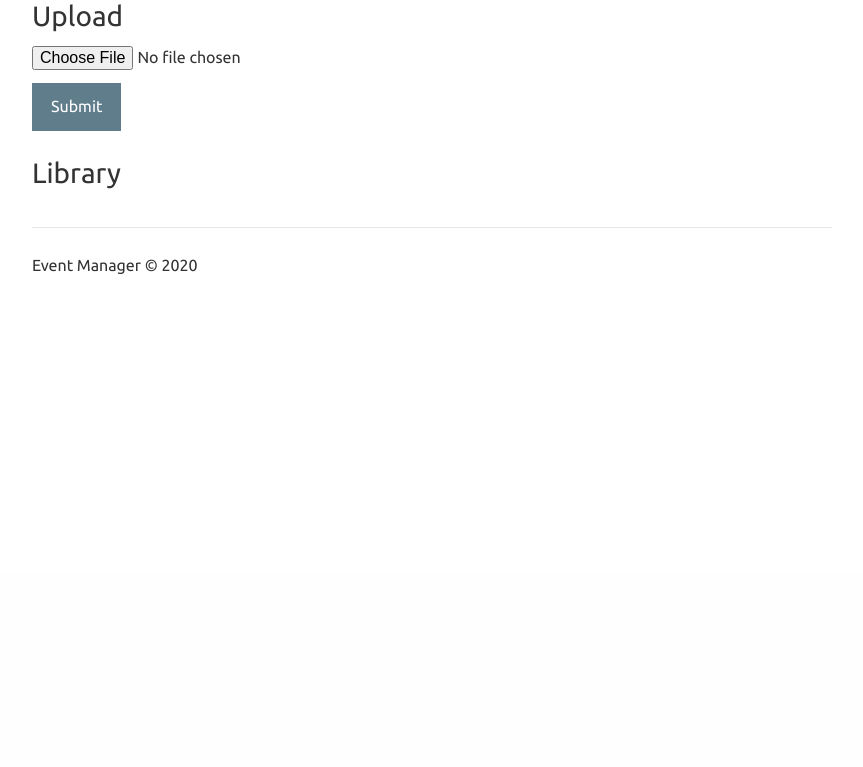
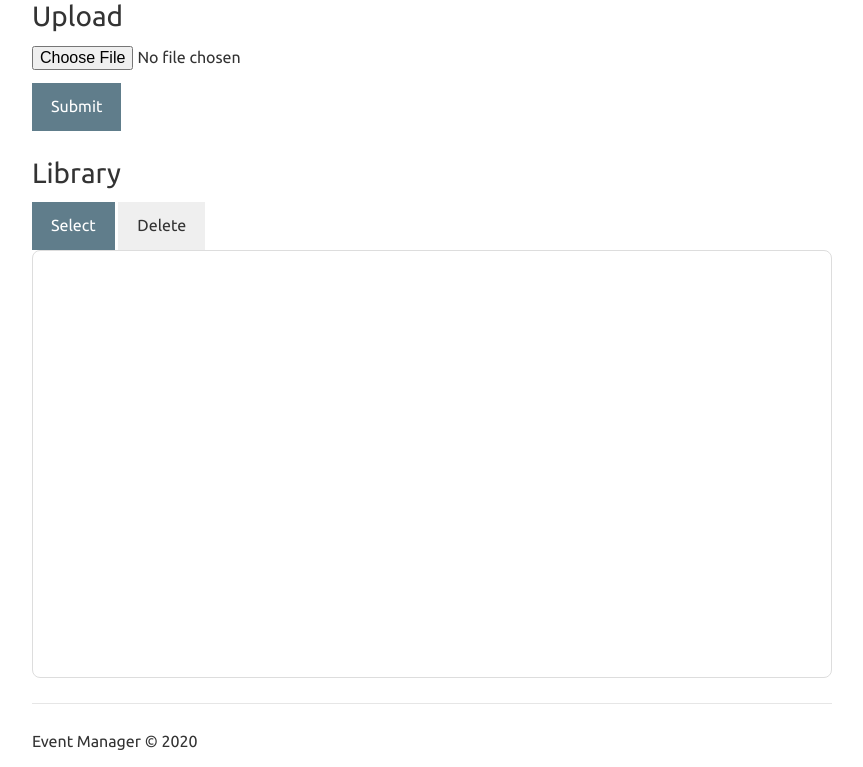
Before and after one commit to charlesday99/Python-Events-Manager, a Flask app: page /images/ in a window 1280 px wide. Shown: the part 226-993 px from the top of the page, without its empty margins (208-1071 px from the left). Before the commit the page ends 500 px from the top, so only its background shows below. Run offline with Flask 2, Linux system fonts and the light colour scheme; the visitor is signed in with stand-in values (Sample User, id 1); some libraries are stand-ins or nearby versions.

Commit message:
Images are now previewed when clicked and will eventually become a popup with more controls. Images can now be selected as a group and deleted (just turns red for now)! Updated dashboard to look a bit neater.

```diff
--- a/app/static/css/photo-grid.css
+++ b/app/static/css/photo-grid.css
@@ -12,8 +12,14 @@
 }
 
 .photo-grid {
-    max-height: 800px;
+    max-height: 700px;
     overflow-y: auto;
+}
+
+.photo-manager {
+    border: 1px solid #ddd;
+    padding: 3px;
+    border-radius: 8px;
 }
 
 .photo-grid::-webkit-scrollbar {
@@ -28,3 +34,17 @@
 .photo-grid::-webkit-scrollbar-thumb:hover {
 	background: #a6a6a6;
 }
+
+.photo-preview {
+    visibility: hidden;
+}
+
+.photo-preview img {
+    width: 90%;
+    object-fit: cover;
+    height: 400px;
+    margin: 10px;
+    display: block;
+    margin-left: auto;
+    margin-right: auto;
+}
--- a/app/static/js/photo-grid.js
+++ b/app/static/js/photo-grid.js
@@ -1,8 +1,11 @@
 var SELECTED_IMAGES = [];
+var delete_enabled = false;
+var select_enabled = true;
 
 function addImageClickers() {
     for (image of document.getElementsByClassName("photo-cell")) {
         image.onclick = function() {
+            if (!select_enabled) {
                 if (SELECTED_IMAGES.includes(this.id)) {
                     this.style["background-color"] = "#fff";
 
@@ -14,13 +17,41 @@ function addImageClickers() {
                     this.style["background-color"] = "#2196f3";
                     SELECTED_IMAGES.push(this.id);
                 }
+            } else {
+                document.getElementById("photo-preview-image").src = "/img/" + this.id;
+                document.getElementById("photo-preview").style['visibility'] = "visible";
+            }
         }
     }
 }
 
-function clearShadows() {
+function unselectImages() {
     for (id of SELECTED_IMAGES) {
         document.getElementById(id).style["background-color"] = "#fff";
     }
     SELECTED_IMAGES = [];
 }
+
+function selectClicked() {
+    if (select_enabled) {
+        delete_enabled = true;
+        select_enabled = false;
+        document.getElementById("selectBtn").textContent = "Unselect All";
+        document.getElementById("deleteBtn").className = "btn btn-primary";
+    } else {
+        delete_enabled = false;
+        select_enabled = true;
+        document.getElementById("selectBtn").textContent = "Select";
+        document.getElementById("deleteBtn").className = "btn";
+        unselectImages();
+    }
+}
+
+function deleteClicked() {
+    if (delete_enabled) {
+        for (id of SELECTED_IMAGES) {
+            document.getElementById(id).style["background-color"] = "#FF0000";
+            //Delete code here
+        }
+    }
+}
--- a/app/templates/dashboard.html
+++ b/app/templates/dashboard.html
@@ -5,10 +5,12 @@
 {% block content_title %}Dashboard{% endblock %}
 
 {% block content %}
-
+  <h3>Event Management</h3>
   <button class="btn btn-primary" onclick="window.location.href='{{ url_for('create') }}'">Create Event</button>
   <button class="btn btn-primary" onclick="window.location.href='{{ url_for('drafts') }}'">View Draft Events</button>
+  <h3>Image Management</h3>
   <button class="btn btn-primary" onclick="window.location.href='{{ url_for('image_manager') }}'">Manage Images</button>
+  <h3>Logout</h3>
   <button class="btn btn-primary" onclick="window.location.href='{{ url_for('logout') }}'">Logout</button>
 
 {% endblock %}
--- a/app/templates/images.html
+++ b/app/templates/images.html
@@ -17,10 +17,18 @@
 	</form>
 
 	<h3>Library</h3>
-	<div id="photo-grid" class="photo-grid">
-		{% for id, path in images.items() %}
-    		<img id="{{ id }}" src="{{ path }}" class="photo-cell">
-		{% endfor %}
+	<button id="selectBtn" class="btn btn-primary" onclick="selectClicked()">Select</button>
+	<button id="deleteBtn" class="btn" onclick="deleteClicked()">Delete</button>
+
+	<div id="photo-manager" class="photo-manager">
+		<div id="photo-grid" class="photo-grid">
+			{% for id, path in images.items() %}
+				<img id="{{ id }}" src="{{ path }}" class="photo-cell">
+			{% endfor %}
+		</div>
+		<span class="photo-preview" id="photo-preview">
+			<img id="photo-preview-image" src="">
+		</span>
 	</div>
 {% endblock %}
 
```
Lines whose indentation alone changed are shown as unchanged.
